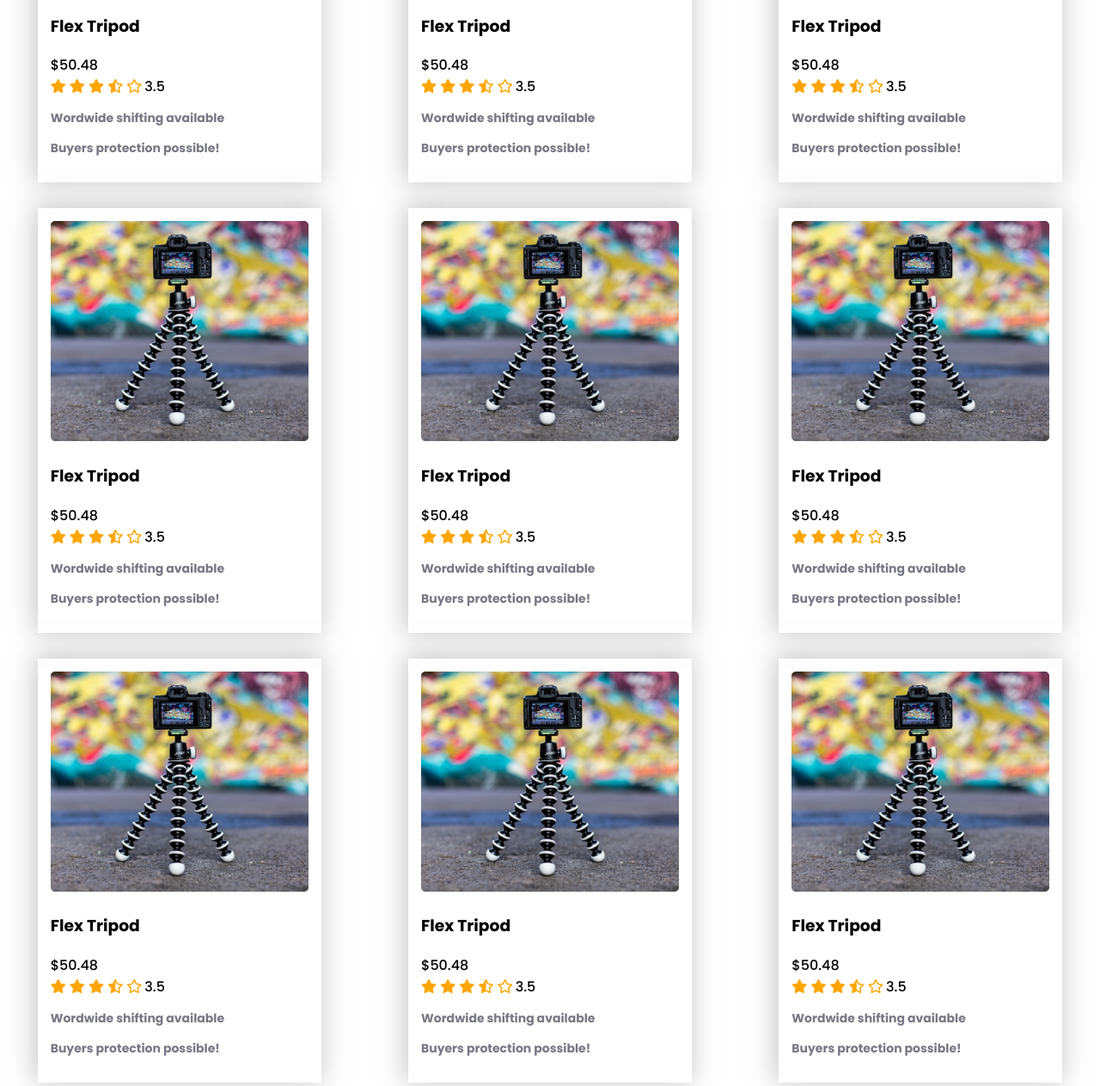
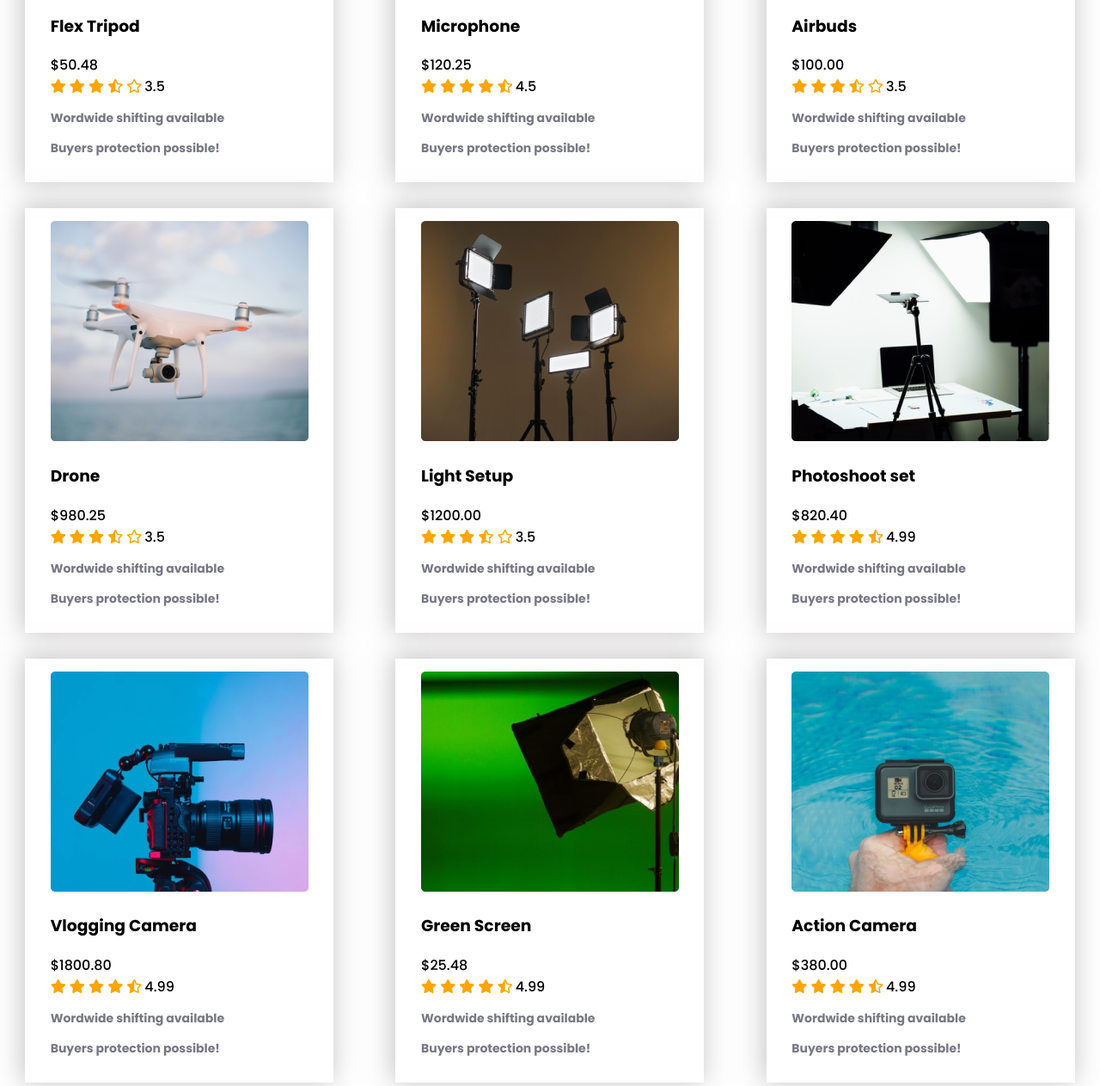
Before and after one commit to SohanaN/a2-influencer-gear, a plain HTML site: page index.html in a window 1280 px wide. Shown: the part 887-2150 px from the top of the page at 86% size. Drawn offline with Linux system fonts and the light colour scheme.

Commit message:
popular collection modified

```diff
--- a/css/style.css
+++ b/css/style.css
@@ -76,8 +76,11 @@ margin: 30px auto;
 .collection-items{
     box-shadow: -2px -2px 28px 2px rgb(148 143 143 / 50%);
     padding: 15px;
+    width: 329px;
+    display: flex;
+    justify-content: center;
 }
-collection-items .items-image img{
+.items-image img{
     width: 300px;
     height: 256px;
 }
--- a/index.html
+++ b/index.html
@@ -57,7 +57,7 @@
                             <img src="images/photos/tripod.png" alt="">
                         </div>
                         <div class="items-details">
-                            <h3 class="items-title">Flex Tripod </h3>
+                            <h3 class="items-title">Flex Tripod</h3>
                             <div class="items-pirce">
                                 <span>$50.48</span>
                             </div>
@@ -77,17 +77,43 @@
                             </div>
                         </div>
                     </div>
-
                 </div>
                 <div class="collection-items">
                     <div class="items">
                         <div class="items-image">
-                            <img src="images/photos/tripod.png" alt="">
+                            <img src="images/photos/mic.png" alt="">
                         </div>
                         <div class="items-details">
-                            <h3 class="items-title">Flex Tripod </h3>
+                            <h3 class="items-title">Microphone</h3>
                             <div class="items-pirce">
-                                <span>$50.48</span>
+                                <span>$120.25</span>
+                            </div>
+                            <div class="items-info">
+                                <div class="ratings">
+                                    <i class="fas fa-star"></i>
+                                    <i class="fas fa-star"></i>
+                                    <i class="fas fa-star"></i>
+                                    <i class="fas fa-star"></i>
+                                    <i class="fas fa-star-half-alt"></i>
+                                </div>
+                                <span>4.5</span>
+                            </div>
+                            <div>
+                                <p>Wordwide shifting available</p>
+                                <p>Buyers protection possible!</p>
+                            </div>
+                        </div>
+                    </div>
+                </div>
+                <div class="collection-items">
+                    <div class="items">
+                        <div class="items-image">
+                            <img src="images/photos/airpod.png" alt="">
+                        </div>
+                        <div class="items-details">
+                            <h3 class="items-title">Airbuds</h3>
+                            <div class="items-pirce">
+                                <span>$100.00</span>
                             </div>
                             <div class="items-info">
                                 <div class="ratings">
@@ -105,17 +131,16 @@
                             </div>
                         </div>
                     </div>
-
                 </div>
                 <div class="collection-items">
                     <div class="items">
                         <div class="items-image">
-                            <img src="images/photos/tripod.png" alt="">
+                            <img src="images/photos/drone.png" alt="">
                         </div>
                         <div class="items-details">
-                            <h3 class="items-title">Flex Tripod </h3>
+                            <h3 class="items-title">Drone</h3>
                             <div class="items-pirce">
-                                <span>$50.48</span>
+                                <span>$980.25</span>
                             </div>
                             <div class="items-info">
                                 <div class="ratings">
@@ -133,17 +158,16 @@
                             </div>
                         </div>
                     </div>
-
                 </div>
                 <div class="collection-items">
                     <div class="items">
                         <div class="items-image">
-                            <img src="images/photos/tripod.png" alt="">
+                            <img src="images/photos/lights.png" alt="">
                         </div>
                         <div class="items-details">
-                            <h3 class="items-title">Flex Tripod </h3>
+                            <h3 class="items-title">Light Setup</h3>
                             <div class="items-pirce">
-                                <span>$50.48</span>
+                                <span>$1200.00</span>
                             </div>
                             <div class="items-info">
                                 <div class="ratings">
@@ -161,27 +185,26 @@
                             </div>
                         </div>
                     </div>
-
                 </div>
                 <div class="collection-items">
                     <div class="items">
                         <div class="items-image">
-                            <img src="images/photos/tripod.png" alt="">
+                            <img src="images/photos/setup.png" alt="">
                         </div>
                         <div class="items-details">
-                            <h3 class="items-title">Flex Tripod </h3>
+                            <h3 class="items-title">Photoshoot set</h3>
                             <div class="items-pirce">
-                                <span>$50.48</span>
+                                <span>$820.40</span>
                             </div>
                             <div class="items-info">
                                 <div class="ratings">
                                     <i class="fas fa-star"></i>
                                     <i class="fas fa-star"></i>
                                     <i class="fas fa-star"></i>
+                                    <i class="fas fa-star"></i>
                                     <i class="fas fa-star-half-alt"></i>
-                                    <i class="far fa-star"></i>
                                 </div>
-                                <span>3.5</span>
+                                <span>4.99</span>
                             </div>
                             <div>
                                 <p>Wordwide shifting available</p>
@@ -189,27 +212,26 @@
                             </div>
                         </div>
                     </div>
-
                 </div>
                 <div class="collection-items">
                     <div class="items">
                         <div class="items-image">
-                            <img src="images/photos/tripod.png" alt="">
+                            <img src="images/photos/camera.png" alt="">
                         </div>
                         <div class="items-details">
-                            <h3 class="items-title">Flex Tripod </h3>
+                            <h3 class="items-title">Vlogging Camera</h3>
                             <div class="items-pirce">
-                                <span>$50.48</span>
+                                <span>$1800.80</span>
                             </div>
                             <div class="items-info">
                                 <div class="ratings">
                                     <i class="fas fa-star"></i>
                                     <i class="fas fa-star"></i>
                                     <i class="fas fa-star"></i>
+                                    <i class="fas fa-star"></i>
                                     <i class="fas fa-star-half-alt"></i>
-                                    <i class="far fa-star"></i>
                                 </div>
-                                <span>3.5</span>
+                                <span>4.99</span>
                             </div>
                             <div>
                                 <p>Wordwide shifting available</p>
@@ -217,27 +239,26 @@
                             </div>
                         </div>
                     </div>
-
                 </div>
                 <div class="collection-items">
                     <div class="items">
                         <div class="items-image">
-                            <img src="images/photos/tripod.png" alt="">
+                            <img src="images/photos/single-light.png" alt="">
                         </div>
                         <div class="items-details">
-                            <h3 class="items-title">Flex Tripod </h3>
+                            <h3 class="items-title">Green Screen</h3>
                             <div class="items-pirce">
-                                <span>$50.48</span>
+                                <span>$25.48</span>
                             </div>
                             <div class="items-info">
                                 <div class="ratings">
                                     <i class="fas fa-star"></i>
                                     <i class="fas fa-star"></i>
                                     <i class="fas fa-star"></i>
+                                    <i class="fas fa-star"></i>
                                     <i class="fas fa-star-half-alt"></i>
-                                    <i class="far fa-star"></i>
                                 </div>
-                                <span>3.5</span>
+                                <span>4.99</span>
                             </div>
                             <div>
                                 <p>Wordwide shifting available</p>
@@ -245,27 +266,26 @@
                             </div>
                         </div>
                     </div>
-
                 </div>
                 <div class="collection-items">
                     <div class="items">
                         <div class="items-image">
-                            <img src="images/photos/tripod.png" alt="">
+                            <img src="images/photos/action.png" alt="">
                         </div>
                         <div class="items-details">
-                            <h3 class="items-title">Flex Tripod </h3>
+                            <h3 class="items-title">Action Camera</h3>
                             <div class="items-pirce">
-                                <span>$50.48</span>
+                                <span>$380.00</span>
                             </div>
                             <div class="items-info">
                                 <div class="ratings">
                                     <i class="fas fa-star"></i>
                                     <i class="fas fa-star"></i>
                                     <i class="fas fa-star"></i>
+                                    <i class="fas fa-star"></i>
                                     <i class="fas fa-star-half-alt"></i>
-                                    <i class="far fa-star"></i>
                                 </div>
-                                <span>3.5</span>
+                                <span>4.99</span>
                             </div>
                             <div>
                                 <p>Wordwide shifting available</p>
@@ -273,35 +293,6 @@
                             </div>
                         </div>
                     </div>
-
-                </div>
-                <div class="collection-items">
-                    <div class="items">
-                        <div class="items-image">
-                            <img src="images/photos/tripod.png" alt="">
-                        </div>
-                        <div class="items-details">
-                            <h3 class="items-title">Flex Tripod </h3>
-                            <div class="items-pirce">
-                                <span>$50.48</span>
-                            </div>
-                            <div class="items-info">
-                                <div class="ratings">
-                                    <i class="fas fa-star"></i>
-                                    <i class="fas fa-star"></i>
-                                    <i class="fas fa-star"></i>
-                                    <i class="fas fa-star-half-alt"></i>
-                                    <i class="far fa-star"></i>
-                                </div>
-                                <span>3.5</span>
-                            </div>
-                            <div>
-                                <p>Wordwide shifting available</p>
-                                <p>Buyers protection possible!</p>
-                            </div>
-                        </div>
-                    </div>
-
                 </div>
             </div>
         </section>
```
